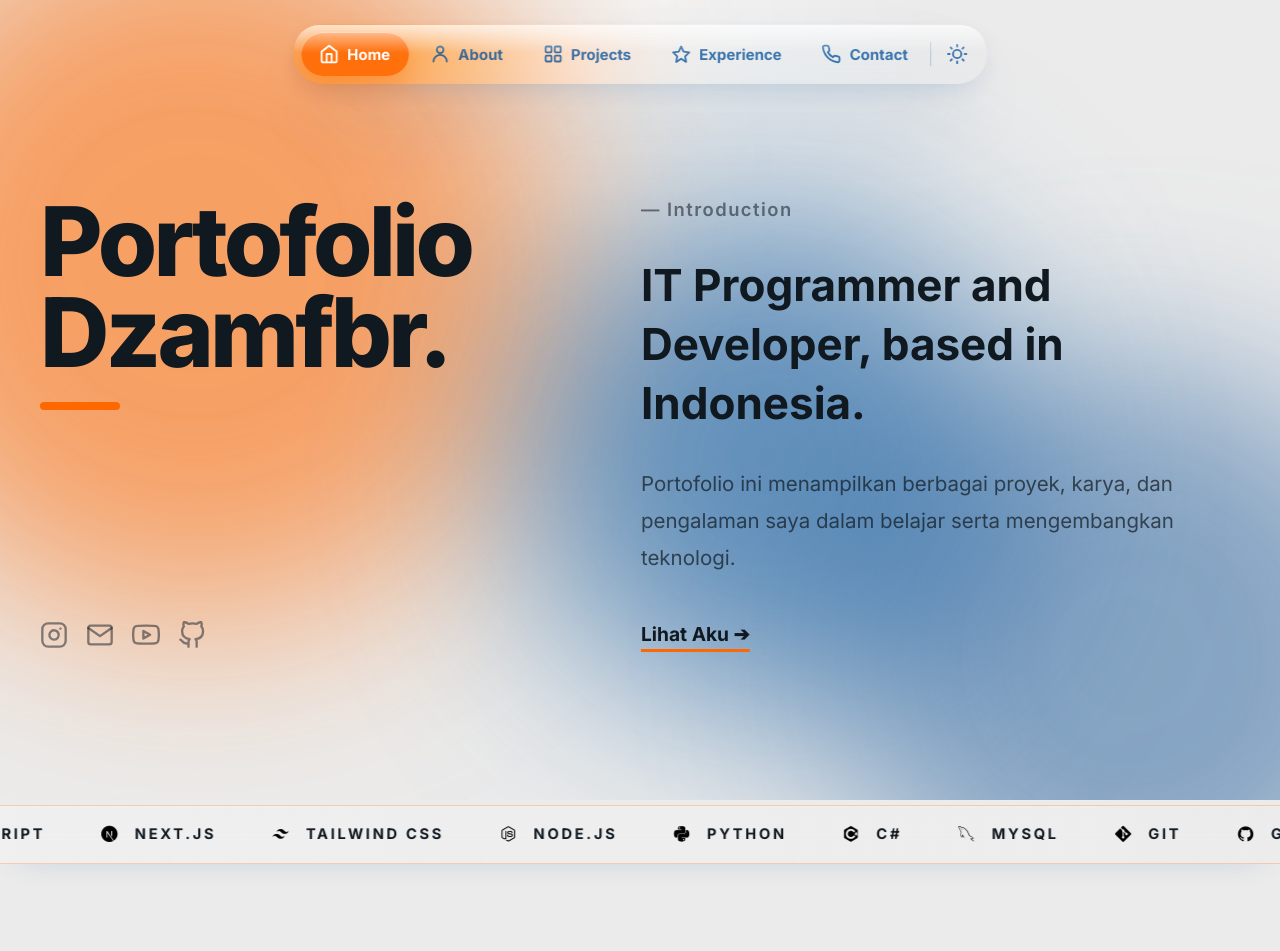
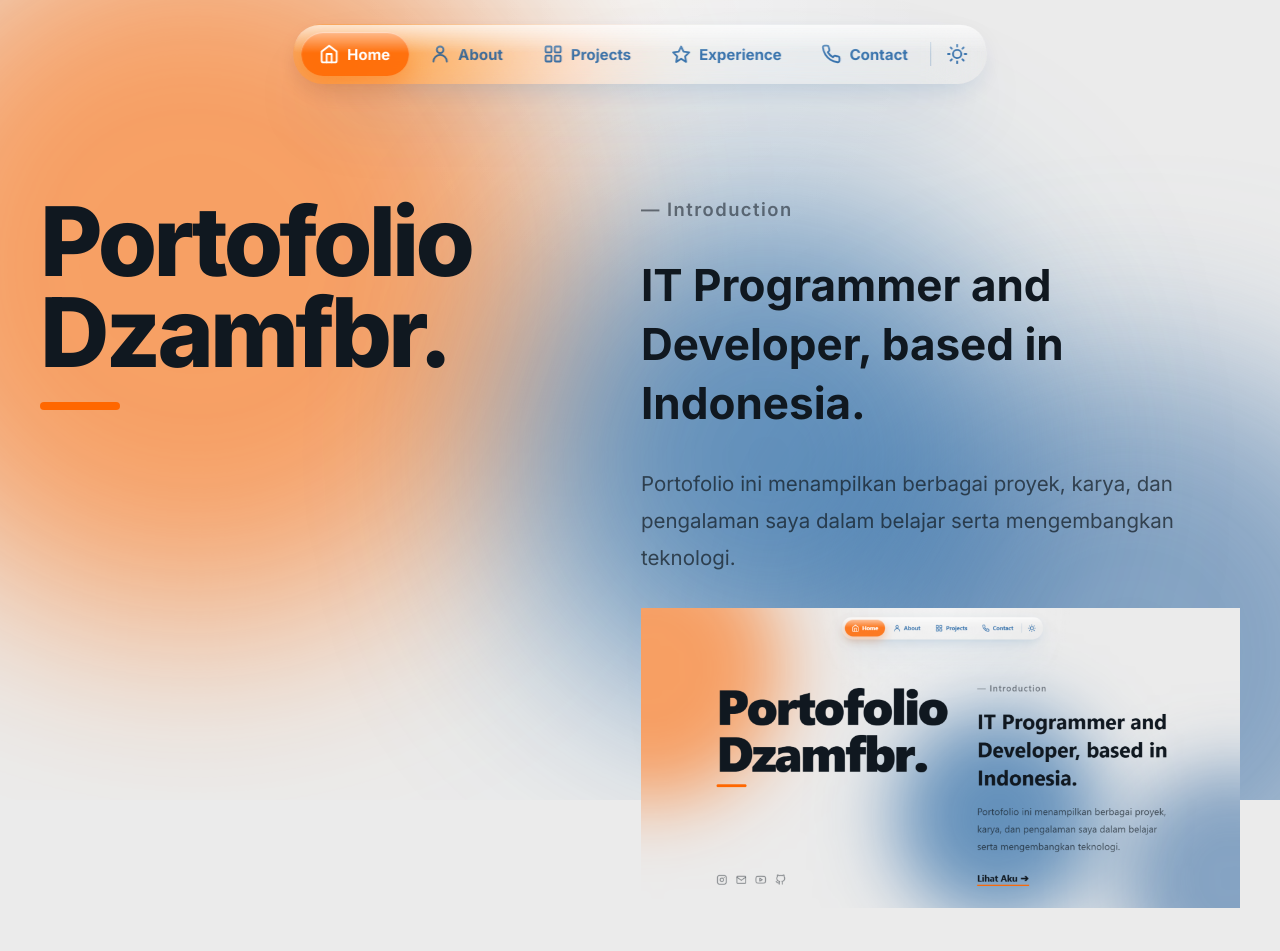
Before and after one commit to dzamfbr/dzamfbr-portfolio, a Next.js app: page / in a window 1280 px wide. Shown: the top 951 px of the page. Built offline with nearby package versions, Linux system fonts and the light colour scheme; a web font is replaced by a local one.

Commit message:
Update Image

```diff
--- a/app/page.tsx
+++ b/app/page.tsx
@@ -201,6 +201,13 @@ export default function Home() {
             Portofolio ini menampilkan berbagai proyek, karya, dan pengalaman
             saya dalam belajar serta mengembangkan teknologi.
           </p>
+          <div className="hero-preview-card">
+            <img
+              src="/og-image.png"
+              alt="Screenshot of Dzamfbr portfolio"
+              className="hero-preview-image"
+            />
+          </div>
           <a href="#about" className="hero-cta-link">
             Lihat Aku ➔
           </a>
```
